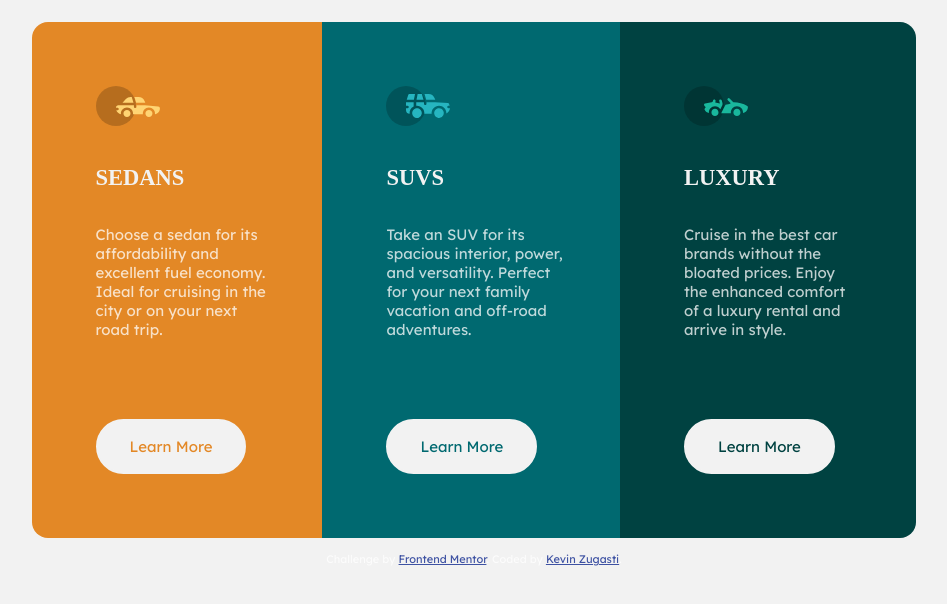
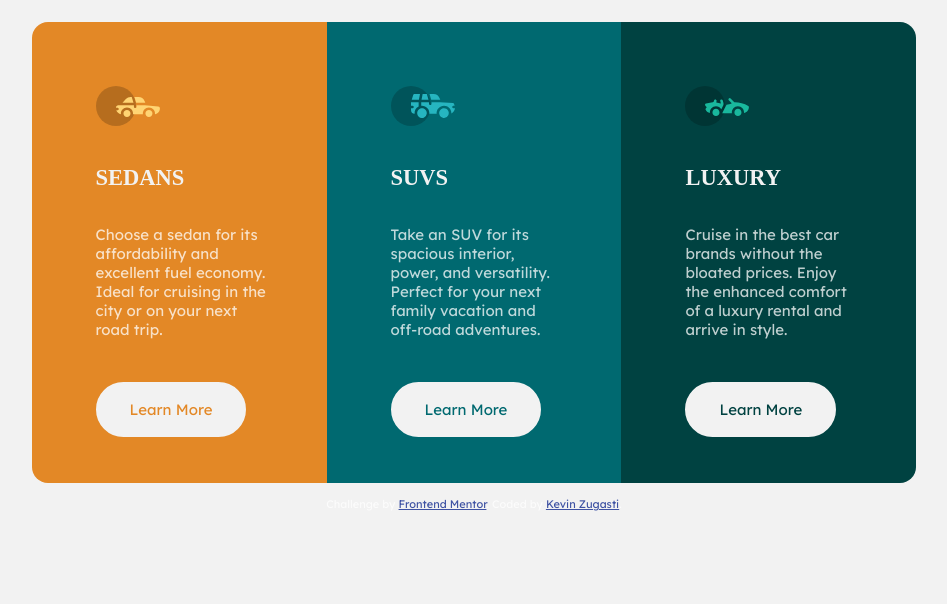
Before and after one commit to ZugastiKevin/html-css-scss---jour-10---exo-1---3-column, a plain HTML site: page index.html in a window 1280 px wide. Shown: the whole page, without its empty margins (166-1113 px from the left). Drawn offline with Linux system fonts and the light colour scheme; a web font is replaced by a local one.

Commit message:
add: with and position

```diff
--- a/assets/css/style.css
+++ b/assets/css/style.css
@@ -32,16 +32,17 @@ h2 {
 .cars {
     display: flex;
     justify-content: center;
-    align-items: center;
     width: 70%;
 }
 
 .car {
+    position: relative;
     display: flex;
     flex-direction: column;
     align-items: start;
     padding: 4rem;
     padding-right: 3.5rem;
+    width: 33%;
 }
 
 .car p {
@@ -49,9 +50,12 @@ h2 {
 }
 
 .car a {
+    position: absolute;
+    bottom: 10%;
     text-decoration: none;
     border-radius: 25rem;
     padding: 1rem 2rem;
+    margin-right: 4rem;
     text-align: center;
     transition: all 0.2s ease-in;
 }
@@ -107,3 +111,10 @@ h2 {
 .attribution a {
     color: hsl(228, 45%, 44%);
 }
+
+@media screen and (max-width: 375px) {
+    .cars {
+        flex-direction: column;
+        width: inherit;
+    }
+}
```
